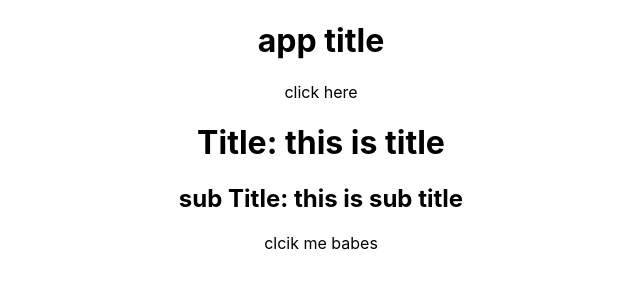
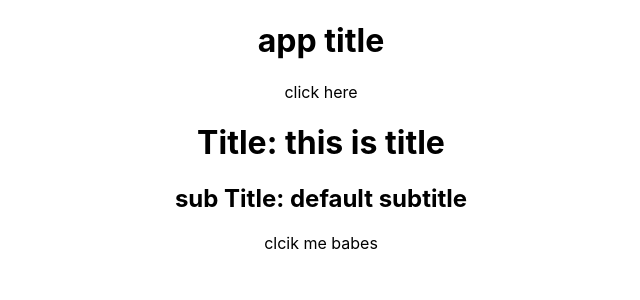
Before and after one commit to 9vimu9/react-crud-app, a React (Create React App) app: page / in a window 1280 px wide. Shown: the top 300 px of the page, without its empty margins (319-959 px from the left). Built offline with nearby package versions, Linux system fonts and the light colour scheme.

Commit message:
set defualt values for component props

```diff
--- a/src/App.js
+++ b/src/App.js
@@ -45,7 +45,7 @@ class App extends React.Component {
                 <div onClick={this.onClick}>click here</div>
                 <MyComponent
                     title="this is title"
-                    subTitle="this is sub title"
+                    // subTitle="this is sub title"
                     onClick={this.onClick}
                 />
             </div>
--- a/src/componenets/MyComponent.js
+++ b/src/componenets/MyComponent.js
@@ -7,6 +7,10 @@ const myComponentPropTypes ={
     onClicked:PropTypes.func,
     subTitle:PropTypes.string.isRequired
 };
+
+const myComponentDefautlProps ={
+    subTitle:"default subtitle"
+}
 
 class MyComponent extends Component {
 
@@ -24,4 +28,5 @@ class MyComponent extends Component {
     }
 }
 MyComponent.prototypes = myComponentPropTypes;
+MyComponent.defaultProps = myComponentDefautlProps;
 export default MyComponent;
```
